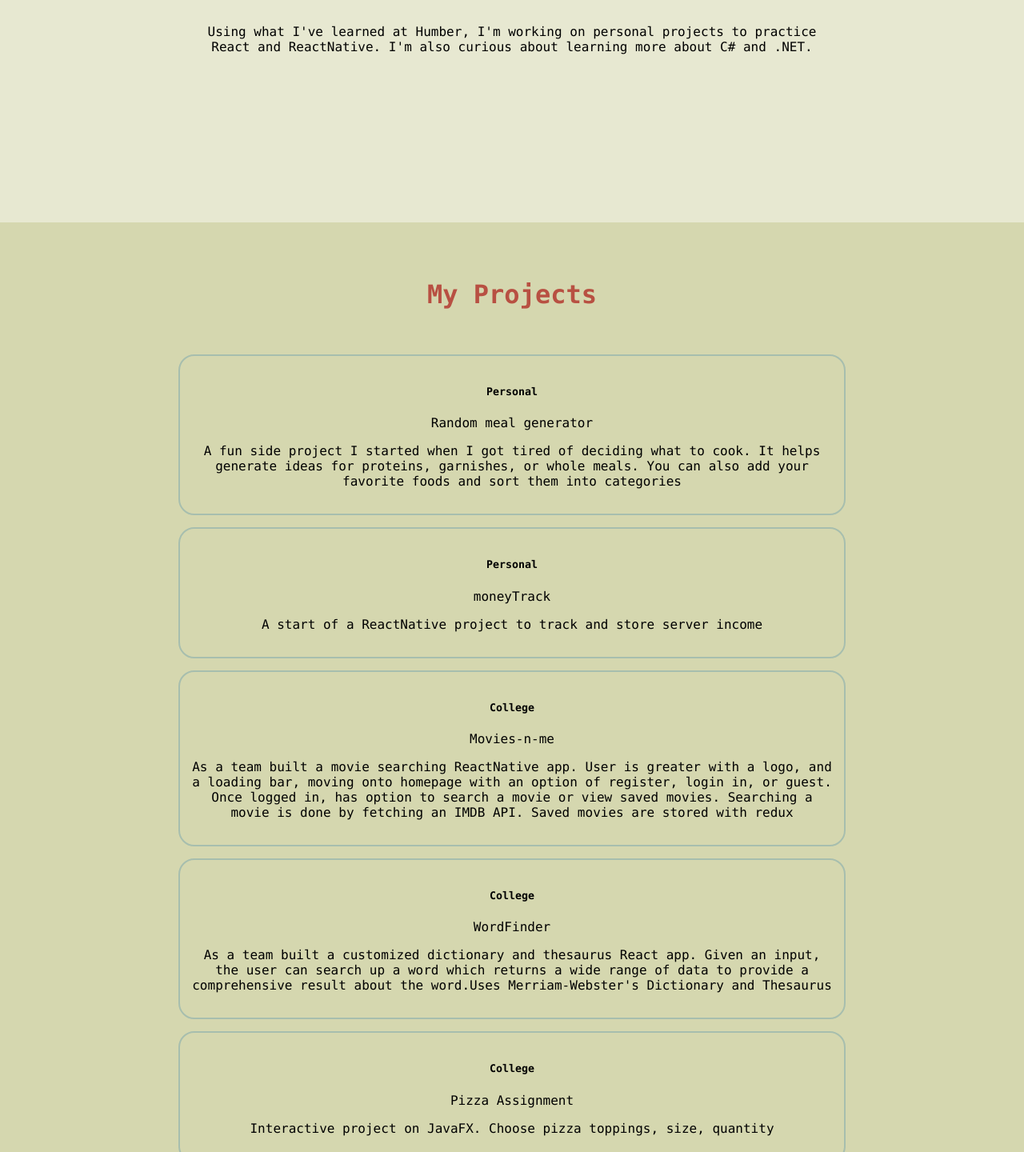
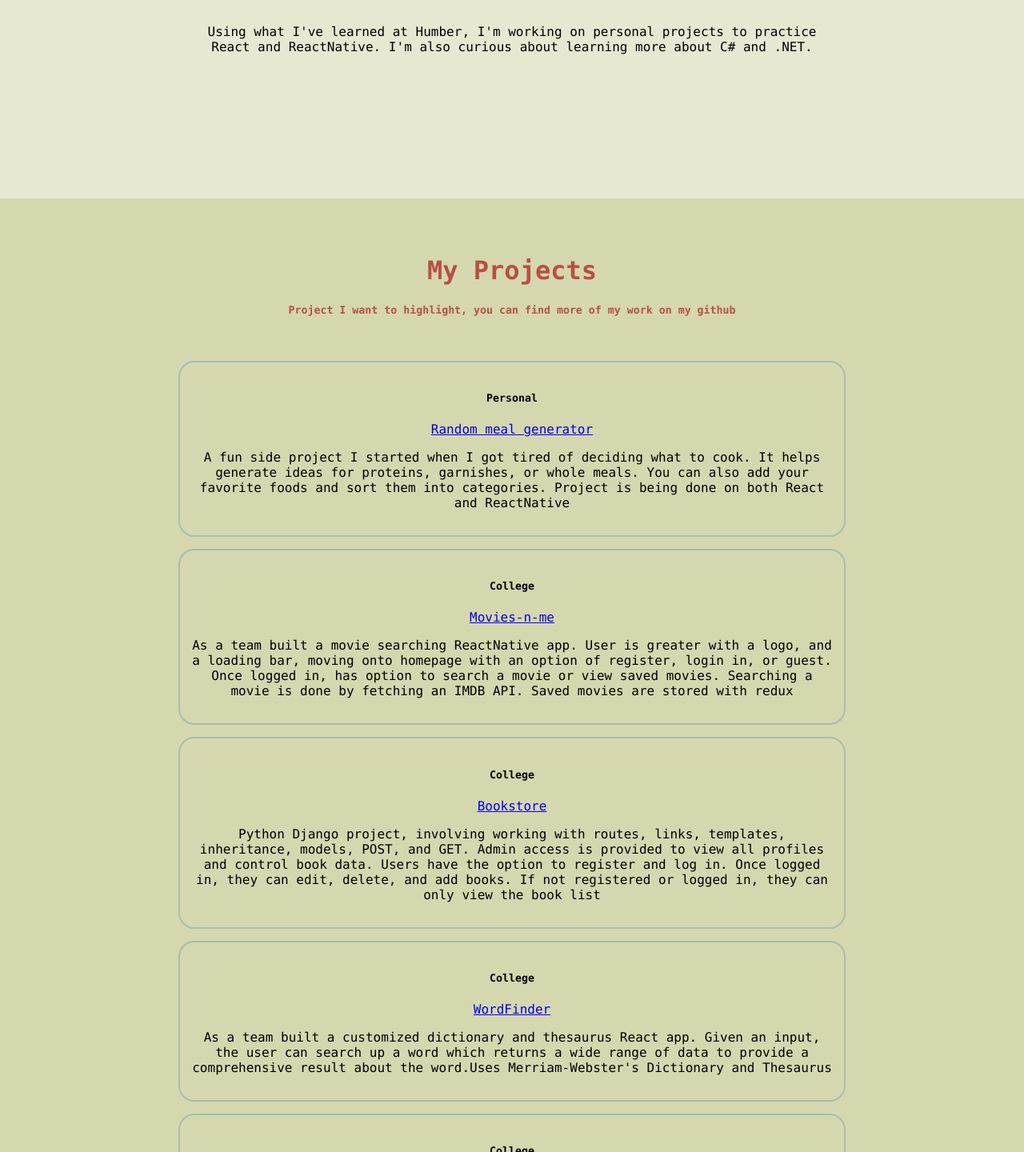
Before and after one commit to yuliaFl/portfolioWebsite, a React (Create React App) app in the folder proj/: page / in a window 1280 px wide. Shown: the part 1360-2800 px from the top of the page at 80% size. Built offline with nearby package versions, Linux system fonts and the light colour scheme.

Commit message:
edited description, edited projects, added links on projects, edited css for blocks'

```diff
--- a/proj/src/App.css
+++ b/proj/src/App.css
@@ -66,7 +66,7 @@ main {
   align-items: center;
   height: 100vh;
   padding-top: 100px;
-  padding-bottom: 50px;
+  padding-bottom: 20px;
   margin-left: 20%;
   margin-right: 20%;
   font-family: Monaco;
--- a/proj/src/projects.js
+++ b/proj/src/projects.js
@@ -5,29 +5,23 @@ const Projects = () => {
     <div id="Projects" className="projects">
       <div className="Projects-Header">
         <h1>My Projects</h1>
+        <h5>
+          Project I want to highlight, you can find more of my work on my github
+        </h5>
       </div>
       <br></br>
       <div className="cardStyle">
         <Card>
           <Card.Header as="h5">Personal</Card.Header>
           <Card.Body>
-            <Card.Title>Random meal generator</Card.Title>
+            <a href="https://github.com/yuliaFl/RandomDishGenerator_Web">
+              <Card.Title>Random meal generator</Card.Title>
+            </a>
             <Card.Text>
               A fun side project I started when I got tired of deciding what to
               cook. It helps generate ideas for proteins, garnishes, or whole
               meals. You can also add your favorite foods and sort them into
-              categories
-            </Card.Text>
-          </Card.Body>
-        </Card>
-      </div>
-      <div className="cardStyle">
-        <Card>
-          <Card.Header as="h5">Personal</Card.Header>
-          <Card.Body>
-            <Card.Title>moneyTrack</Card.Title>
-            <Card.Text>
-              A start of a ReactNative project to track and store server income
+              categories. Project is being done on both React and ReactNative
             </Card.Text>
           </Card.Body>
         </Card>
@@ -36,7 +30,9 @@ const Projects = () => {
         <Card>
           <Card.Header as="h5">College</Card.Header>
           <Card.Body>
-            <Card.Title>Movies-n-me</Card.Title>
+            <a href="https://github.com/yuliaFl/CPAN213_Movies-n-Me">
+              <Card.Title>Movies-n-me</Card.Title>
+            </a>
             <Card.Text>
               As a team built a movie searching ReactNative app. User is greater
               with a logo, and a loading bar, moving onto homepage with an
@@ -51,7 +47,27 @@ const Projects = () => {
         <Card>
           <Card.Header as="h5">College</Card.Header>
           <Card.Body>
-            <Card.Title>WordFinder</Card.Title>
+            <a href="https://github.com/yuliaFl/Python_Humber/tree/main/bookstore">
+              <Card.Title>Bookstore</Card.Title>
+            </a>
+            <Card.Text>
+              Python Django project, involving working with routes, links,
+              templates, inheritance, models, POST, and GET. Admin access is
+              provided to view all profiles and control book data. Users have
+              the option to register and log in. Once logged in, they can edit,
+              delete, and add books. If not registered or logged in, they can
+              only view the book list
+            </Card.Text>
+          </Card.Body>
+        </Card>
+      </div>
+      <div className="cardStyle">
+        <Card>
+          <Card.Header as="h5">College</Card.Header>
+          <Card.Body>
+            <a href="https://github.com/yuliaFl/CPAN144_WordFinder">
+              <Card.Title>WordFinder</Card.Title>
+            </a>
             <Card.Text>
               As a team built a customized dictionary and thesaurus React app.
               Given an input, the user can search up a word which returns a wide
@@ -65,19 +81,9 @@ const Projects = () => {
         <Card>
           <Card.Header as="h5">College</Card.Header>
           <Card.Body>
-            <Card.Title>Pizza Assignment</Card.Title>
-            <Card.Text>
-              Interactive project on JavaFX. Choose pizza toppings, size,
-              quantity
-            </Card.Text>
-          </Card.Body>
-        </Card>
-      </div>
-      <div className="cardStyle">
-        <Card>
-          <Card.Header as="h5">College</Card.Header>
-          <Card.Body>
-            <Card.Title>Distribution Center</Card.Title>
+          <a href="https://github.com/yuliaFl/SpringBootFinal">
+              <Card.Title>Distribution Center</Card.Title>
+            </a>
             <Card.Text>
               With a partner built a distribution center as a final project.
               Worked with SpringBoot, Java, Html, CSS, Bootstrap, PostgreSQL.
@@ -101,6 +107,17 @@ export default Projects;
         <Card>
           <Card.Header as="h5">Personal</Card.Header>
           <Card.Body>
+            <Card.Title>moneyTrack</Card.Title>
+            <Card.Text>
+              A start of a ReactNative project to track and store server income
+            </Card.Text>
+          </Card.Body>
+        </Card>
+      </div>
+      <div className="cardStyle">
+        <Card>
+          <Card.Header as="h5">Personal</Card.Header>
+          <Card.Body>
             <Card.Title>Resunet</Card.Title>
             <Card.Text>Personal project to learn C# and .NET</Card.Text>
           </Card.Body>
```
Also changed, not shown: 1 other file (tests, documents, lock files or other folders).
